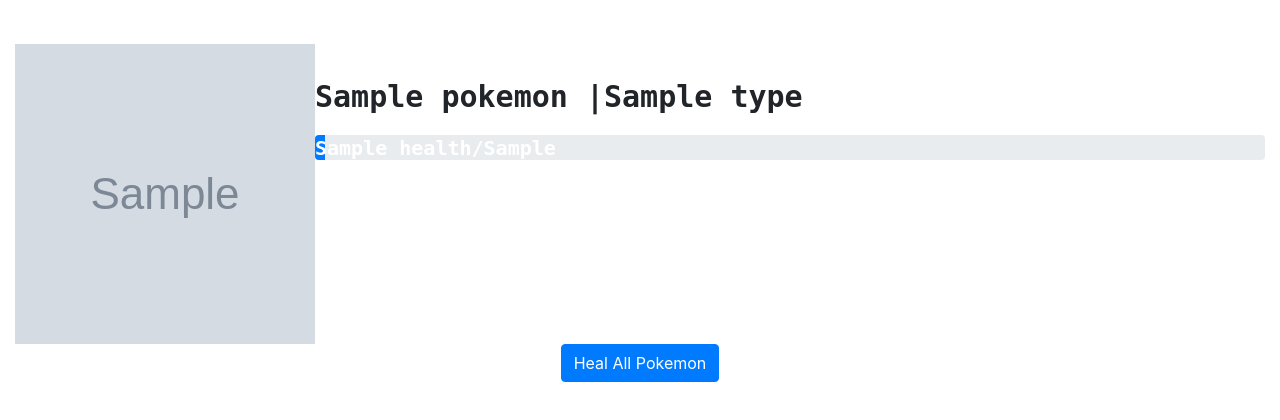
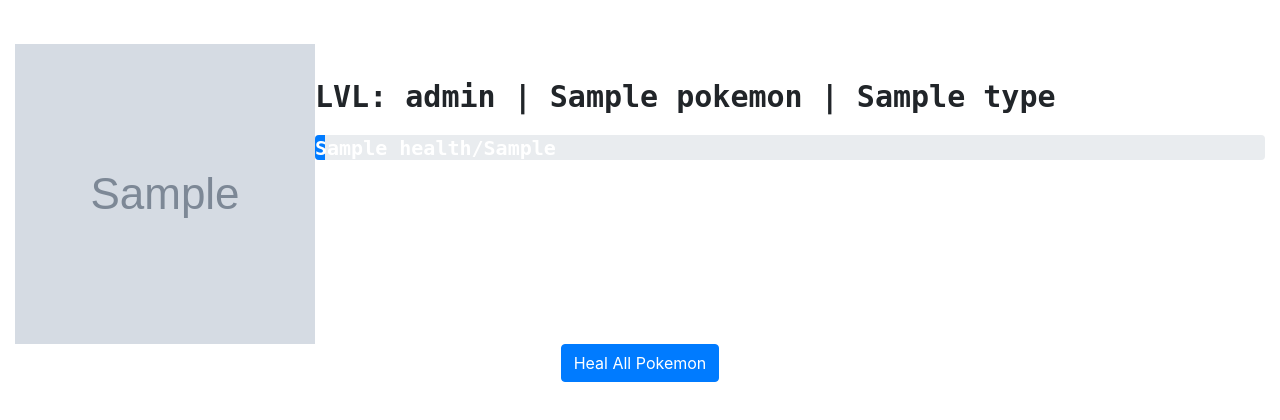
Before and after one commit to alexliu4/JAKI, a Flask app: template templates/heal.html in a window 1280 px wide. Shown: the part 56-476 px from the top of the page. Run offline with Flask 2, Linux system fonts and the light colour scheme; the template is opened without the code that fills it: most values are stand-ins (such as "Sample title", 1, 10 or a date in 2020); grey boxes marked "Sample" are stand-in pictures; some libraries are stand-ins or nearby versions.

Commit message:
added types and level to heal

```diff
--- a/app.py
+++ b/app.py
@@ -162,7 +162,7 @@ def heal():
         for a_pokemon in pokemon_list:
             a_pokemon["image"] = pokemon.get_pokemon_image(a_pokemon['name'])
             a_pokemon["percent"] = math.floor(a_pokemon['health'] / a_pokemon ['max_health'] * 100)
-        print(pokemon_list)
+            a_pokemon["type"] = a_pokemon["type"].capitalize()
         return render_template("heal.html", list = pokemon_list)
     return redirect(url_for('login'))
 
--- a/templates/heal.html
+++ b/templates/heal.html
@@ -17,7 +17,7 @@
     <div class="row">
         <div class="col-sm-12">
             <img src="{{pokemon['image']}}" alt="{{pokemon['name']}}" style="width: 300px;height: 300px; float:left;" >
-            <p style="margin-top: 30px;font-family:monospace;font-weight: bold;font-size: 30px;">{{pokemon["name"]}} |{{pokemon["type"]}}</span></p>
+            <p style="margin-top: 30px;font-family:monospace;font-weight: bold;font-size: 30px;">LVL: {{pokemon["level"]}} | {{pokemon["name"]}} | {{pokemon["type"]}}</span></p>
             <div class="progress" style="height:25px;">
                 <div class="progress-bar" role="progressbar" style="width: {{pokemon['percent']}}%;font-family:monospace;font-weight: bold;font-size: 20px;font-color:black" aria-valuenow="{{pokemon['health']}}" aria-valuemin="0" aria-valuemax="{{pokemon['max_health']}}">
                     {{pokemon['health']}}/{{pokemon['max_health']}}
```
Also changed, not shown: data/allData.db.
